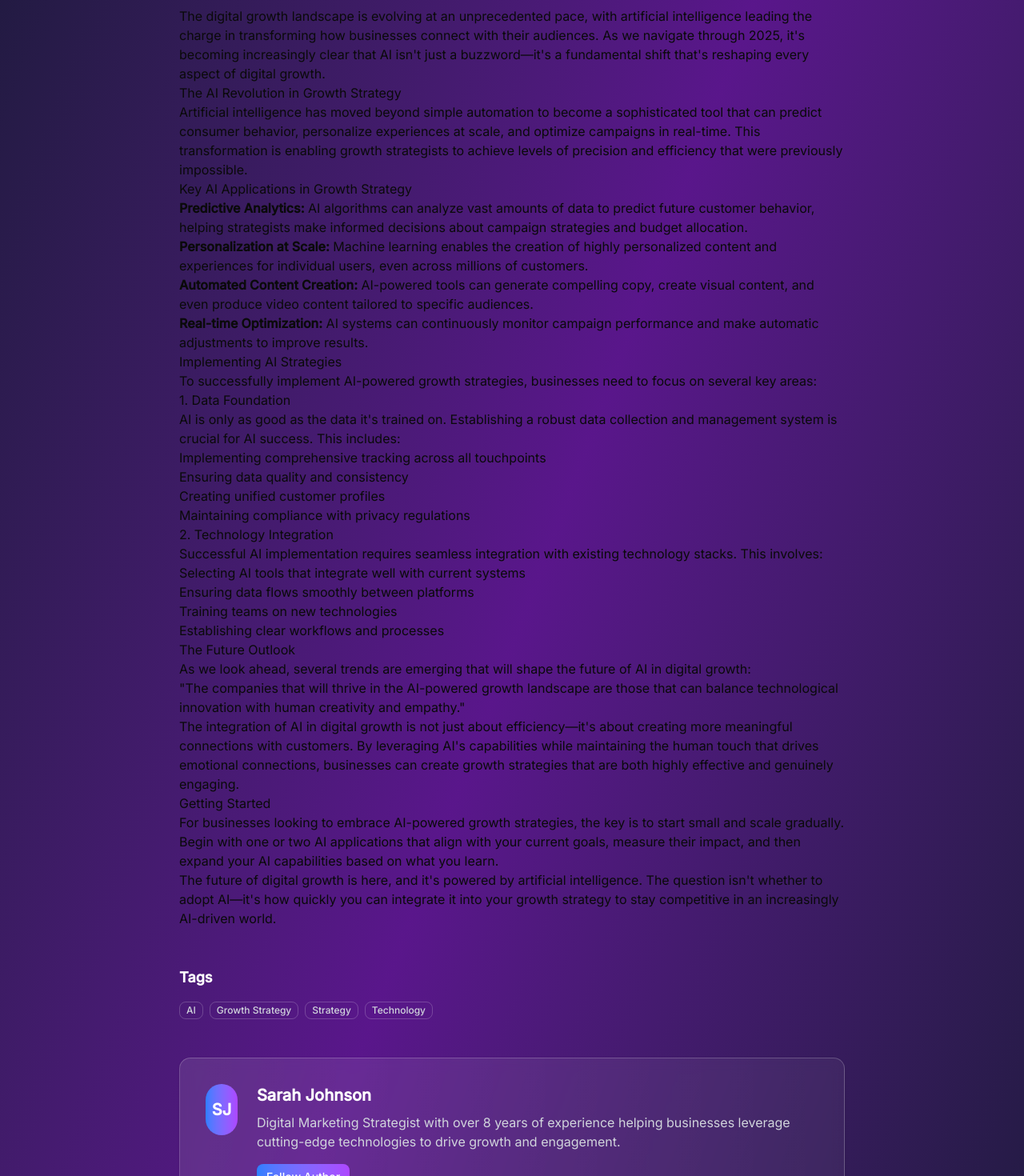
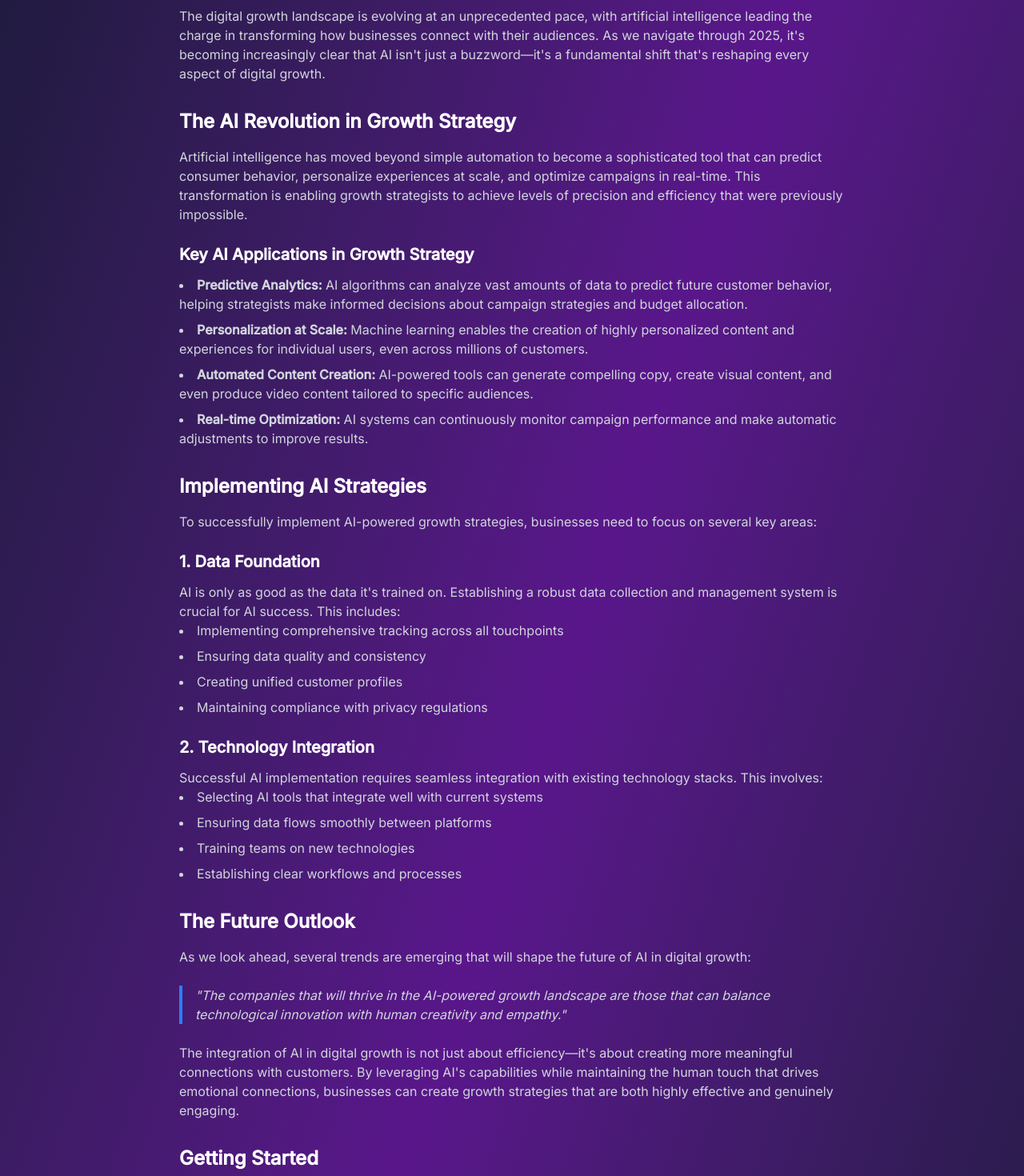
Before and after one commit to mosugubeatrice-hub/Ajex-tech-empire-, a Next.js app: page /blog/1 in a window 1280 px wide. Shown: the part 900-2370 px from the top of the page at 80% size. Built offline with nearby package versions, Linux system fonts and the light colour scheme.

Commit message:
refactor: convert blog post HTML to React components
Replace dangerouslySetInnerHTML with React components for safer HTML rendering

Co-authored-by: null <232690581+mosugubeatrice-hub@users.noreply.github.com>

```diff
--- a/app/blog/[slug]/page.tsx
+++ b/app/blog/[slug]/page.tsx
@@ -8,58 +8,63 @@ import { Card, CardContent } from "@/components/ui/card"
 import { Calendar, Clock, User, ArrowLeft, Share2, BookmarkPlus, ThumbsUp } from "lucide-react"
 import Link from "next/link"
 
-// This would typically come from a CMS or database
-const blogPost = {
-  title: `The Future of Growth Strategy: AI-Powered Strategies for ${new Date().getFullYear()}`,
-  content: `
-    <p>The digital growth landscape is evolving at an unprecedented pace, with artificial intelligence leading the charge in transforming how businesses connect with their audiences. As we navigate through ${new Date().getFullYear()}, it's becoming increasingly clear that AI isn't just a buzzword—it's a fundamental shift that's reshaping every aspect of digital growth.</p>
+// Blog post content as React components
+const BlogContent = () => (
+  <>
+    <p>The digital growth landscape is evolving at an unprecedented pace, with artificial intelligence leading the charge in transforming how businesses connect with their audiences. As we navigate through {new Date().getFullYear()}, it's becoming increasingly clear that AI isn't just a buzzword—it's a fundamental shift that's reshaping every aspect of digital growth.</p>
 
-    <h2>The AI Revolution in Growth Strategy</h2>
+    <h2 className="text-2xl font-bold mt-8 mb-4 text-white">The AI Revolution in Growth Strategy</h2>
     <p>Artificial intelligence has moved beyond simple automation to become a sophisticated tool that can predict consumer behavior, personalize experiences at scale, and optimize campaigns in real-time. This transformation is enabling growth strategists to achieve levels of precision and efficiency that were previously impossible.</p>
 
-    <h3>Key AI Applications in Growth Strategy</h3>
-    <ul>
+    <h3 className="text-xl font-semibold mt-6 mb-3 text-white">Key AI Applications in Growth Strategy</h3>
+    <ul className="list-disc list-inside space-y-2 mb-4">
       <li><strong>Predictive Analytics:</strong> AI algorithms can analyze vast amounts of data to predict future customer behavior, helping strategists make informed decisions about campaign strategies and budget allocation.</li>
       <li><strong>Personalization at Scale:</strong> Machine learning enables the creation of highly personalized content and experiences for individual users, even across millions of customers.</li>
       <li><strong>Automated Content Creation:</strong> AI-powered tools can generate compelling copy, create visual content, and even produce video content tailored to specific audiences.</li>
       <li><strong>Real-time Optimization:</strong> AI systems can continuously monitor campaign performance and make automatic adjustments to improve results.</li>
     </ul>
 
-    <h2>Implementing AI Strategies</h2>
+    <h2 className="text-2xl font-bold mt-8 mb-4 text-white">Implementing AI Strategies</h2>
     <p>To successfully implement AI-powered growth strategies, businesses need to focus on several key areas:</p>
 
-    <h3>1. Data Foundation</h3>
+    <h3 className="text-xl font-semibold mt-6 mb-3 text-white">1. Data Foundation</h3>
     <p>AI is only as good as the data it's trained on. Establishing a robust data collection and management system is crucial for AI success. This includes:</p>
-    <ul>
+    <ul className="list-disc list-inside space-y-2 mb-4">
       <li>Implementing comprehensive tracking across all touchpoints</li>
       <li>Ensuring data quality and consistency</li>
       <li>Creating unified customer profiles</li>
       <li>Maintaining compliance with privacy regulations</li>
     </ul>
 
-    <h3>2. Technology Integration</h3>
+    <h3 className="text-xl font-semibold mt-6 mb-3 text-white">2. Technology Integration</h3>
     <p>Successful AI implementation requires seamless integration with existing technology stacks. This involves:</p>
-    <ul>
+    <ul className="list-disc list-inside space-y-2 mb-4">
       <li>Selecting AI tools that integrate well with current systems</li>
       <li>Ensuring data flows smoothly between platforms</li>
       <li>Training teams on new technologies</li>
       <li>Establishing clear workflows and processes</li>
     </ul>
 
-    <h2>The Future Outlook</h2>
+    <h2 className="text-2xl font-bold mt-8 mb-4 text-white">The Future Outlook</h2>
     <p>As we look ahead, several trends are emerging that will shape the future of AI in digital growth:</p>
 
-    <blockquote>
+    <blockquote className="border-l-4 border-blue-500 pl-4 italic my-6 text-gray-300">
       "The companies that will thrive in the AI-powered growth landscape are those that can balance technological innovation with human creativity and empathy."
     </blockquote>
 
     <p>The integration of AI in digital growth is not just about efficiency—it's about creating more meaningful connections with customers. By leveraging AI's capabilities while maintaining the human touch that drives emotional connections, businesses can create growth strategies that are both highly effective and genuinely engaging.</p>
 
-    <h2>Getting Started</h2>
+    <h2 className="text-2xl font-bold mt-8 mb-4 text-white">Getting Started</h2>
     <p>For businesses looking to embrace AI-powered growth strategies, the key is to start small and scale gradually. Begin with one or two AI applications that align with your current goals, measure their impact, and then expand your AI capabilities based on what you learn.</p>
 
     <p>The future of digital growth is here, and it's powered by artificial intelligence. The question isn't whether to adopt AI—it's how quickly you can integrate it into your growth strategy to stay competitive in an increasingly AI-driven world.</p>
-  `,
+  </>
+)
+
+// This would typically come from a CMS or database
+const blogPost = {
+  title: `The Future of Growth Strategy: AI-Powered Strategies for ${new Date().getFullYear()}`,
+  content: null, // No longer using dangerouslySetInnerHTML
   author: "Sarah Johnson",
   date: new Date().toISOString().split("T")[0],
   readTime: "8 min read",
@@ -133,10 +138,9 @@ export default function BlogPostPage() {
           </div>
 
           {/* Article Content */}
-          <div
-            className="prose prose-lg prose-invert max-w-none mb-12"
-            dangerouslySetInnerHTML={{ __html: blogPost.content }}
-          />
+          <div className="prose prose-lg prose-invert max-w-none mb-12 text-gray-300">
+            <BlogContent />
+          </div>
 
           {/* Tags */}
           <div className="mb-12">
```
